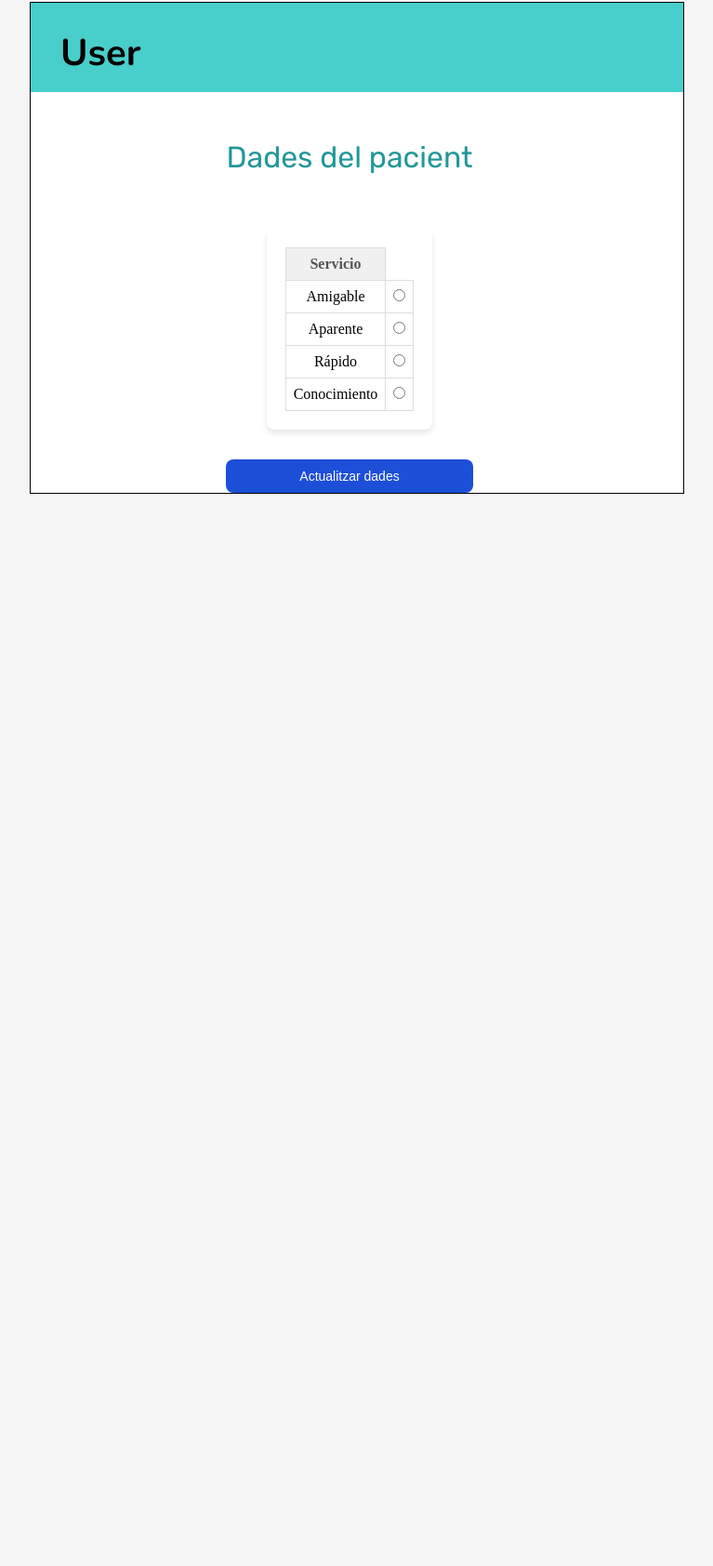
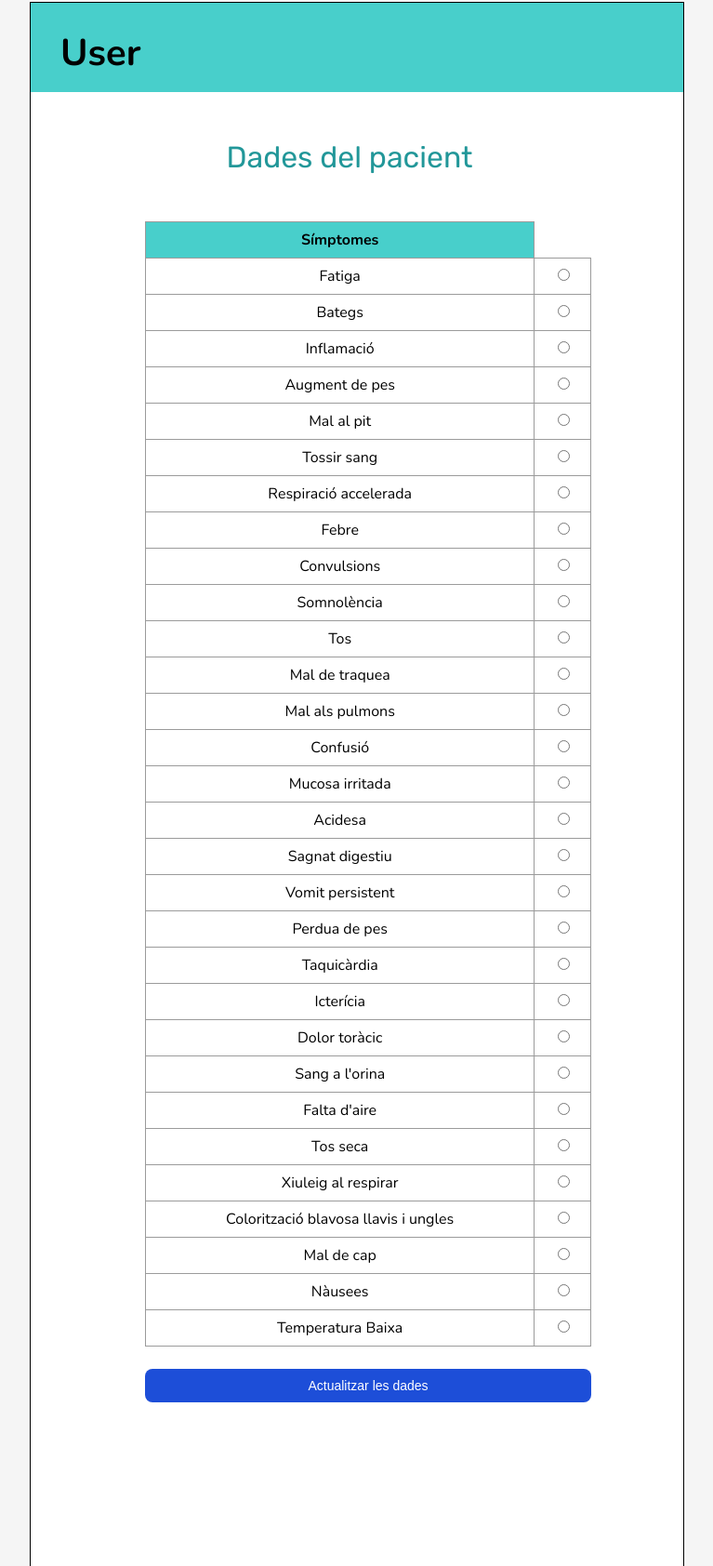
Before and after one commit to MaxVilaRuiz/QResp---Hackathon-Marato-TV3-2024, a website: page public/html/userpage.html in a window 1280 px wide. Shown: the part 6-1690 px from the top of the page at 93% size, without its empty margins (256-1023 px from the left). Before the commit the page ends 800 px from the top, so only its background shows below. Drawn offline with nearby package versions, Linux system fonts and the light colour scheme; files that its build step writes are made by us from their sources.

Commit message:
Frontend / Backend: userpage

```diff
--- a/public/css/userpage.css
+++ b/public/css/userpage.css
@@ -1,52 +1,26 @@
 .main_userpage {
     display: grid;
-}
-
-.form-container {
-    background: white;
-    max-width: 600px;
-    margin: 0 auto;
-    padding: 20px;
-    border-radius: 8px;
-    box-shadow: 0 4px 6px rgba(0, 0, 0, 0.1);
-}
-
-.form-container h1 {
     text-align: center;
-    font-size: 1.5em;
-    margin-bottom: 20px;
-    color: #333;
-}
-
-.form-container .category {
-    margin-bottom: 20px;
+    padding-bottom: 10rem;
+    gap: .5rem;
 }
 
 .form-container table {
-    width: 100%;
+    width: 30rem;
     border-collapse: collapse;
 }
 
-.form-container table th,
-.form-container table td {
+.form-container table th, .form-container table td {
+    font-family: var(--font-family-primary);
     text-align: center;
     padding: 8px;
-    border: 1px solid #ddd;
+    border: 1px solid rgb(155, 155, 155);
 }
 
 .form-container table th {
-    background-color: #f0f0f0;
-    color: #555;
+    background-color: var(--main-color);
 }
 
-.form-container table td {
-    background-color: #fff;
+.btn_userpg {
+    margin-top: 1.5rem;
 }
-
-.form-container label {
-    font-weight: normal;
-}
-
-.form-container input[type="radio"] {
-    margin: 0;
-}
--- a/public/html/userpage.html
+++ b/public/html/userpage.html
@@ -27,36 +27,167 @@
             <ul id="datas" class="form-container">
                     <table>
                         <thead>
-                            <th>Servicio</th>
+                            <th>Símptomes</th>
                         </thead>
 
                         <tbody>
                             <tr>
-                                <td>Amigable</td>
-                                <td><input type="radio" name="amigable" value="nada"></td>
+                                <td>Fatiga</td>
+                                <td><input type="radio" id="fatiga"></td>
                             </tr>
 
                             <tr>
-                                <td>Aparente</td>
-                                <td><input type="radio" name="aparente" value="nada"></td>
+                                <td>Bategs</td>
+                                <td><input type="radio" id="bategs"></td>
                             </tr>
 
                             <tr>
-                                <td>Rápido</td>
-                                <td><input type="radio" name="rapido" value="nada"></td>
+                                <td>Inflamació</td>
+                                <td><input type="radio" id="inflamacio"></td>
                             </tr>
 
                             <tr>
-                                <td>Conocimiento</td>
-                                <td><input type="radio" name="conocimiento" value="nada"></td>
+                                <td>Augment de pes</td>
+                                <td><input type="radio" id="augment_de_pes"></td>
+                            </tr>
+
+                            <tr>
+                                <td>Mal al pit</td>
+                                <td><input type="radio" id="mal_pit"></td>
+                            </tr>
+
+                            <tr>
+                                <td>Tossir sang</td>
+                                <td><input type="radio" id="tosir_sang"></td>
+                            </tr>
+
+                            <tr>
+                                <td>Respiració accelerada</td>
+                                <td><input type="radio" id="respiracio_accelerada"></td>
+                            </tr>
+
+                            <tr>
+                                <td>Febre</td>
+                                <td><input type="radio" id="febre"></td>
+                            </tr>
+
+                            <tr>
+                                <td>Convulsions</td>
+                                <td><input type="radio" id="convulsions"></td>
+                            </tr>
+
+                            <tr>
+                                <td>Somnolència</td>
+                                <td><input type="radio" id="somnolencia"></td>
+                            </tr>
+
+                            <tr>
+                                <td>Tos</td>
+                                <td><input type="radio" id="tos"></td>
+                            </tr>
+
+                            <tr>
+                                <td>Mal de traquea</td>
+                                <td><input type="radio" id="mal_de_traquea"></td>
+                            </tr>
+
+                            <tr>
+                                <td>Mal als pulmons</td>
+                                <td><input type="radio" id="mal_als_pulmons"></td>
+                            </tr>
+
+                            <tr>
+                                <td>Confusió</td>
+                                <td><input type="radio" id="confusio"></td>
+                            </tr>
+
+                            <tr>
+                                <td>Mucosa irritada</td>
+                                <td><input type="radio" id="mucosa_irritada"></td>
+                            </tr>
+
+                            <tr>
+                                <td>Acidesa</td>
+                                <td><input type="radio" id="acidesa"></td>
+                            </tr>
+
+                            <tr>
+                                <td>Sagnat digestiu</td>
+                                <td><input type="radio" id="sagnat_digestiu"></td>
+                            </tr>
+
+                            <tr>
+                                <td>Vomit persistent</td>
+                                <td><input type="radio" id="vomit_persistent"></td>
+                            </tr>
+
+                            <tr>
+                                <td>Perdua de pes</td>
+                                <td><input type="radio" id="perdua_de_pes"></td>
+                            </tr>
+
+                            <tr>
+                                <td>Taquicàrdia</td>
+                                <td><input type="radio" id="taquicardia"></td>
+                            </tr>
+
+                            <tr>
+                                <td>Icterícia</td>
+                                <td><input type="radio" id="ictericia"></td>
+                            </tr>
+
+                            <tr>
+                                <td>Dolor toràcic</td>
+                                <td><input type="radio" id="dolor_toracic"></td>
+                            </tr>
+
+                            <tr>
+                                <td>Sang a l'orina</td>
+                                <td><input type="radio" id="sang_orina"></td>
+                            </tr>
+
+                            <tr>
+                                <td>Falta d'aire</td>
+                                <td><input type="radio" id="falta_aire"></td>
+                            </tr>
+
+                            <tr>
+                                <td>Tos seca</td>
+                                <td><input type="radio" id="tos_seca"></td>
+                            </tr>
+
+                            <tr>
+                                <td>Xiuleig al respirar</td>
+                                <td><input type="radio" id="xiuleig_al_respirar"></td>
+                            </tr>
+
+                            <tr>
+                                <td>Colorització blavosa llavis i ungles</td>
+                                <td><input type="radio" id="coloritzacio_blavosa"></td>
+                            </tr>
+
+                            <tr>
+                                <td>Mal de cap</td>
+                                <td><input type="radio" id="mal_cap"></td>
+                            </tr>
+
+                            <tr>
+                                <td>Nàusees</td>
+                                <td><input type="radio" id="nausees"></td>
+                            </tr>
+
+                            <tr>
+                                <td>Temperatura Baixa</td>
+                                <td><input type="radio" id="temp_baixa"></td>
                             </tr>
                         </tbody>
                     </table>
+
+                    <button class="btn_userpg" id="btn1">Actualitzar les dades</button>
+                    <button class="btn_userpg" id="btn2" style="display: none;">Actualitzar</button>
             </ul>
-
-            <button>Actualitzar dades</button>
         </main>
 
-        <script src="/public/js/userpage.js"></script>
+        <script src="/QResp/public/js/userpage.js"></script>
 </body>
 </html>
```
Also changed, not shown: public/js/userpage.js (added, +130 -0 lines).
